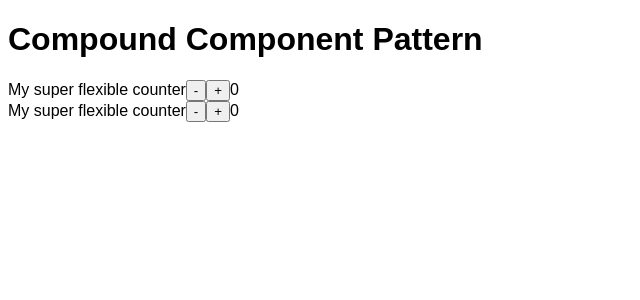
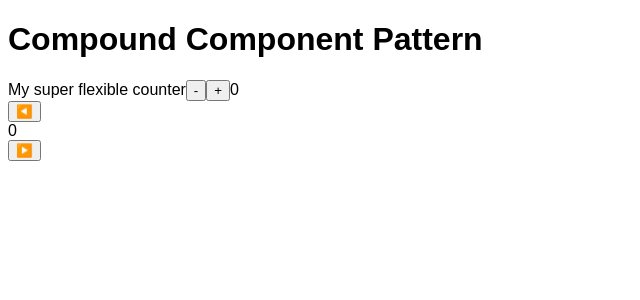
Before and after one commit to SenseiZarkoDukic/compound-component-pattern, a React (Create React App) app: page / in a window 1280 px wide. Shown: the top 300 px of the page, without its empty margins (0-640 px from the left). Built offline with nearby package versions, Linux system fonts and the light colour scheme.

Commit message:
Update counter icons in App.js

```diff
--- a/src/App.js
+++ b/src/App.js
@@ -22,10 +22,11 @@ export default function App() {
       </Counter>
       <div>
         <Counter>
-          <Counter.Label>My super flexible counter</Counter.Label>
-          <Counter.Decrease icon="-" />
-          <Counter.Increase icon="+" />
-          <Counter.Count />
+          <Counter.Decrease icon="◀️" />
+          <div>
+            <Counter.Count />
+          </div>
+          <Counter.Increase icon="▶️" />
         </Counter>
       </div>
     </div>
```
